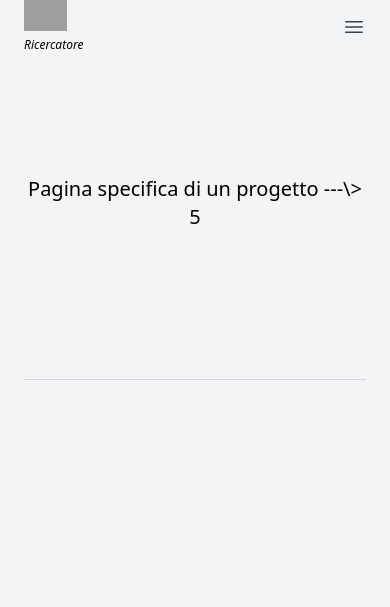
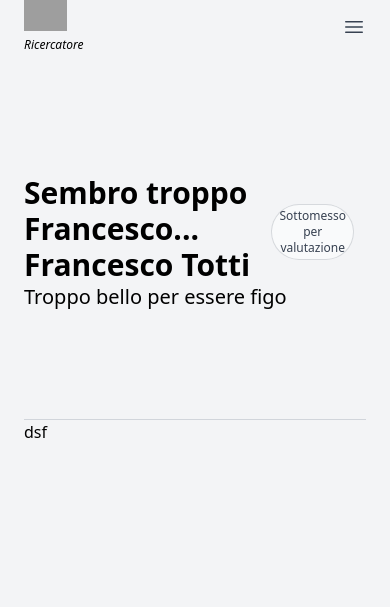
Before and after one commit to NotFiliberto/ResearchManagement, a Flask app: page /researcher/project?project_id=5 in a window 390 px wide. Shown: the part 25-632 px from the top of the page. Run offline with Flask 3, Linux system fonts and the light colour scheme; a user stored in the database is signed in; data comes from the database, SQL or seed files in the repository; data that the repository does not hold is empty; some libraries are stand-ins or nearby versions; grey boxes are pictures that could not be loaded.

Commit message:
chore: status badge

```diff
--- a/website/researcher.py
+++ b/website/researcher.py
@@ -6,7 +6,6 @@ from flask_login import login_required, current_user
 from .models import Project, ProjectStatus, Document, Report
 from werkzeug.utils import secure_filename
 from .utils import restrict_user, get_project, create_report
-
 
 
 researcher = Blueprint('researcher', __name__)
@@ -18,9 +17,9 @@ researcher = Blueprint('researcher', __name__)
 @restrict_user(current_user, "Researcher")  # TODO: FIX SIGN IN
 def researcher_home():
 
-    projects = Project.query.filter_by(researcher_id=current_user.id).order_by(Project.project_id.desc())
+    projects = Project.query.filter_by(
+        researcher_id=current_user.id).order_by(Project.project_id.desc())
     # researcher can also see all the reports of the projects where project.status == (richiede modifiche or in attesa)
-
 
     return render_template('researcher/home.html', user=current_user, projects=projects, project_statuses=ProjectStatus)
 
@@ -55,7 +54,8 @@ def create_project():
         for file in files:
             extension = os.path.splitext(file.filename)[1]
             if extension.lower() != '.pdf':
-                flash('Caricare solo file PDF, n. pdf selezionati: ' + str(pdf_files) + ' su ' + str(num_files), category='error')
+                flash('Caricare solo file PDF, n. pdf selezionati: ' +
+                      str(pdf_files) + ' su ' + str(num_files), category='error')
                 return render_template('researcher/create.html', user=current_user)
             pdf_files += 1
 
@@ -89,11 +89,13 @@ def create_project():
 
                 path_to_file = os.path.join(path_save_into, filename)
                 if os.path.exists(path_to_file):
-                    flash('Il file: ' + str(filename) + ', esiste già nel progetto', category='error')
+                    flash('Il file: ' + str(filename) +
+                          ', esiste già nel progetto', category='error')
                     continue
 
                 # Create a document only if file does not already exists, then ADD into DB
-                document = Document(file_extension=extension, file_name=file.filename, project_id=project.project_id)
+                document = Document(
+                    file_extension=extension, file_name=file.filename, project_id=project.project_id)
                 db.session.add(document)
                 db.session.commit()
 
@@ -101,7 +103,8 @@ def create_project():
                 i += 1
 
     flash('Progetto creato con successo: ', category='success')
-    flash(str(i) + " di " + str(total) + " file caricati correttamente", category='success')
+    flash(str(i) + " di " + str(total) +
+          " file caricati correttamente", category='success')
 
     return render_template('researcher/create.html', user=current_user)
 
@@ -115,7 +118,7 @@ def view_project():
     project = Project.query.filter_by(project_id=project_id).first()
     if project is not None:
         project = get_project(project_id)
-        return render_template('researcher/project.html', user=current_user, project=project)
+        return render_template('researcher/project.html', user=current_user, project=project, project_statuses=ProjectStatus)
 
     flash('Non esistono progetti corrispondenti nel DB', category='error')
 
--- /dev/null
+++ b/website/templates/project_status_badge.html
@@ -0,0 +1,16 @@
+{% if status == project_statuses.NOT_APPROVED %}
+<span
+    class="inline-flex items-center rounded-full bg-red-50 px-2 py-1 text-xs font-medium text-red-700 ring-1 ring-inset ring-red-600/20">Non
+    approvato</span>
+{% elif status == project_statuses.REQUIRES_CHANGES %}
+<span
+    class="inline-flex items-center rounded-full bg-yellow-50 px-2 py-1 text-xs font-medium text-yellow-700 ring-1 ring-inset ring-yellow-600/20">Richiede
+    modifiche</span>
+{% elif status == project_statuses.SUBMITTED_FOR_EVALUATION %}
+<span
+    class="inline-flex items-center rounded-full bg-gray-50 px-2 py-1 text-xs font-medium text-gray-700 text-center ring-1 ring-inset ring-gray-600/20">Sottomesso
+    per valutazione</span>
+{% elif status == project_statuses.APPROVED %}
+<span
+    class="inline-flex items-center rounded-full bg-green-50 px-2 py-1 text-xs font-medium text-green-700 ring-1 ring-inset ring-green-600/20">Approvato</span>
+{% endif %}
--- a/website/templates/researcher/project.html
+++ b/website/templates/researcher/project.html
@@ -1,9 +1,9 @@
 {% extends "base.html" %} {% block title %}Researcher Home{% endblock %}
 {% block content %}
 
-<div class="mx-auto max-w-2xl pt-32 sm:pt-48 lg:pt-56  w-full">
+<div class="mx-auto max-w-2xl pt-32 w-full">
 
-    <div class="text-center w-full mb-20 text-xl">
+    <div class="text-left w-full mb-10 text-xl">
         <div class="text-center py-3">
             {% with messages = get_flashed_messages(with_categories=true) %}
             {% if messages %}
@@ -17,9 +17,22 @@
             {% endif %}
             {% endwith %}
         </div>
-        <p>
-            Pagina specifica di un progetto ---\> {{project.id}}
-        </p>
+
+        <div class="flex items-center">
+            <h1 class="inline font-bold text-3xl">
+                {{project.name}}
+            </h1>
+            <div class="inline-block px-3">
+                {% with status=project.status %}
+                {% include 'project_status_badge.html' %}
+                {% endwith %}
+            </div>
+        </div>
+        <div class="text-normal">
+            <p>
+                {{project.description}}
+            </p>
+        </div>
     </div>
 
 
@@ -31,7 +44,9 @@
         <div class="">
             <div class=" inset-0 flex items-center"
                 aria-hidden="true">
-                <div class="w-full border-t border-gray-300"></div>
+                <div class="w-full border-t border-gray-300">
+                    dsf
+                </div>
             </div>
         </div>
         <div class="py-12" />
```
Also changed, not shown: website/templates/evaluator/home.html (+6 -16 lines), website/templates/researcher/home.html (+3 -17 lines).
